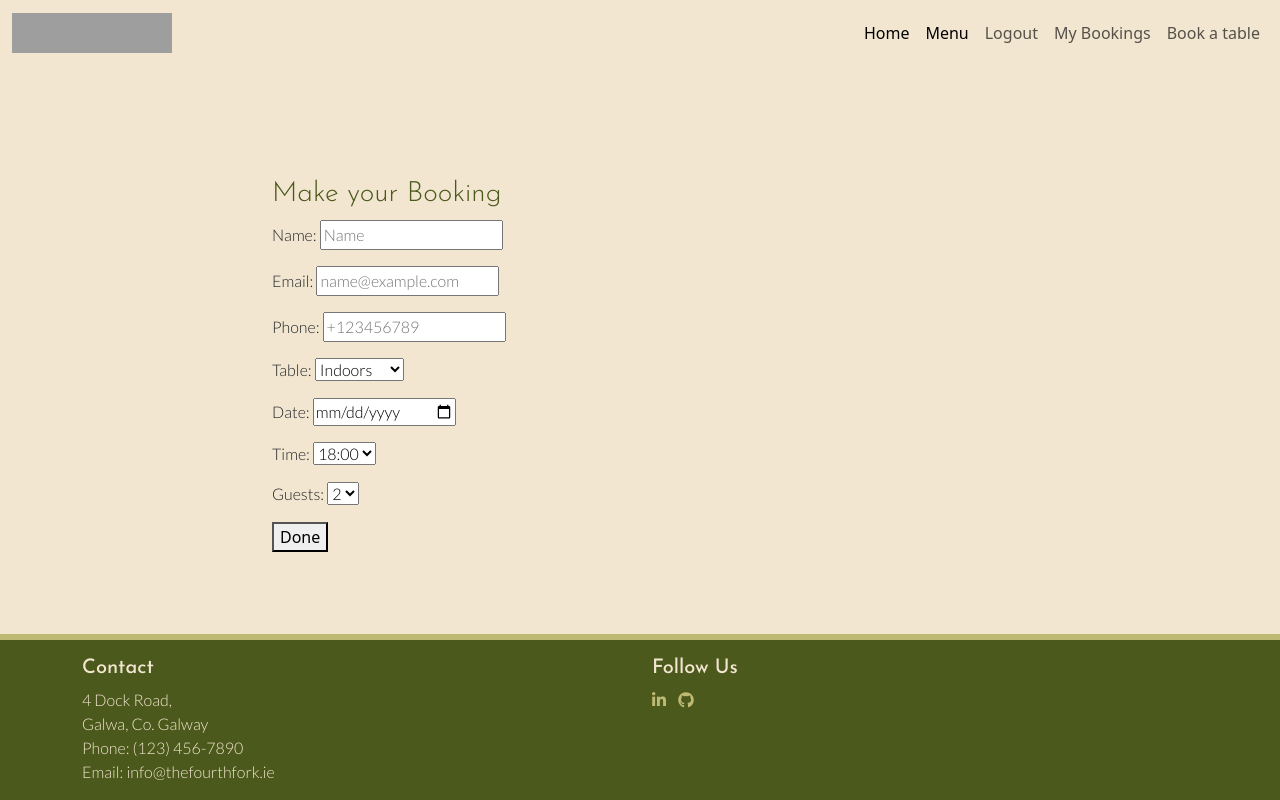
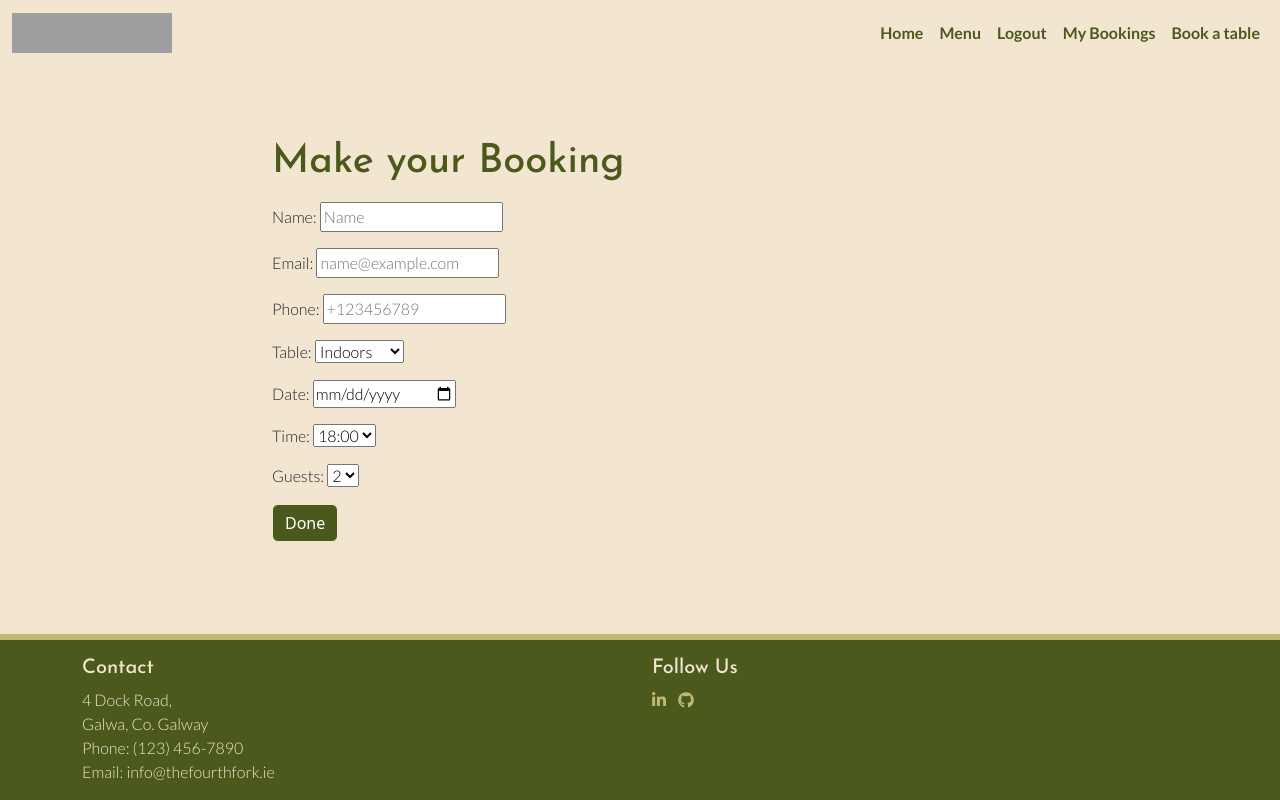
Before and after one commit to zemaciel/pp4, a Django app: page /booking/ in a window 1280 px wide. Run offline with Django 3.2, Linux system fonts and the light colour scheme; the visitor is signed in with stand-in values (Sample User, id 1); some libraries are stand-ins or nearby versions; grey boxes are pictures that could not be loaded.

Commit message:
Prepare for deployment

```diff
--- a/fourth_pp/settings.py
+++ b/fourth_pp/settings.py
@@ -29,7 +29,7 @@ TEMPLATES_DIR = os.path.join(BASE_DIR, 'templates')
 SECRET_KEY = 'django-insecure-xtcs#irev&&7g95o-_4cv+kz+m!ps$!&$a#p7dgqfpvk5^8e(!'
 
 # SECURITY WARNING: don't run with debug turned on in production!
-DEBUG = True
+DEBUG = False
 
 ALLOWED_HOSTS = ['8000-zemaciel-pp4-svhqmeqz8k1.ws-eu102.gitpod.io', 'localhost', '127.0.0.1', 'pp04.herokuapp.com']
 
--- a/static/css/style.css
+++ b/static/css/style.css
@@ -36,7 +36,6 @@ h4 {
     font-weight: 300;
 }
 
-
 h5 {
     font-family: 'Josefin Sans', sans-serif;
     font-weight: 500;
@@ -49,17 +48,20 @@ h5 {
     color: white;
 }
 
-footer {
-    border-top: 6px solid #BFBA73;
-    background-color: #4C591C;
-    color: #F2E6D0
-}
+/* Top Nav Bar */
 
-.logo {
-    font-family: 'Josefin Sans', sans-serif;
+.navbar-nav .nav-link {
+    font-family: 'lato', sans-serif;
     font-weight: 700;
     color: #4C591C;
-}
+  }
+
+.navbar-nav .nav-link.active {
+    font-family: 'lato', sans-serif;
+    font-weight: 700;
+    color: #4C591C;
+  }
+
 
 .bg-sand {
     background-color: #F2E6D0;
@@ -76,6 +78,7 @@ footer {
     font-weight: 500;
 }
 
+/* Buttons */
 .btn-primary {
     color: #ffffff;
     background-color: #4C591C;
@@ -88,12 +91,20 @@ footer {
     border-color: #BFBA73;
 }
 
+/* Hero image on the index page */
 .hero-photo {
         background-image: url('https://res.cloudinary.com/drk0hx3um/image/upload/v1688826694/pp4/hero_1_mjfdog.webp');
         background-size: cover;
         background-position: center;
         height: 350px;
       }
+
+/* Footer */
+footer {
+    border-top: 6px solid #BFBA73;
+    background-color: #4C591C;
+    color: #F2E6D0
+}
 
 .fa-brands{
     color:#BFBA73;
--- a/templates/base.html
+++ b/templates/base.html
@@ -99,8 +99,9 @@
                 <div class="col-md-6">
                     <h5>Follow Us</h5>
                     <ul class="list-inline">
-                        <li class="list-inline-item"><a href="https://www.linkedin.com/in/josemaciel/"><i class="fa-brands fa-linkedin-in"></i></a></li>
-                        <li class="list-inline-item"><a href="https://github.com/users/zemaciel/"><i class="fa-brands fa-github"></i></a></li>
+                        <li class="list-inline-item"><a href="https://www.linkedin.com/in/josemaciel/" target="_blank" rel="noopener" aria-label="LinkedIn (opens in a new tab)"><i class="fa-brands fa-linkedin-in"></i></a></li>
+                        <li class="list-inline-item"><a href="https://github.com/zemaciel/" target="_blank" rel="noopener" aria-label="Github (opens in a new tab)"><i class="fa-brands fa-github"></i></a></li>
+
                     </ul>
                 </div>
             </div>
--- a/templates/booking.html
+++ b/templates/booking.html
@@ -4,17 +4,18 @@
 {% if user.is_authenticated %}
 <!-- The booking form that is used to make a booking -->
 <section>
-  <div class="container height mt-5 pt-5">
+  <div class="container height mt-5 pt-2">
     <div class="row">
       <div class="col-md-8 mt-3 offset-md-2">
         {% if user.is_authenticated %}
-        <h3>Make your Booking</h3>
-
+        <h1>Make your Booking</h1>
+        <div class="pt-2">
         <form method="POST">
           {% csrf_token %}
           {{ form.as_p }}
-          <button class="account-btn" type="submit">Done</button>
+          <button class="btn btn-primary account-btn" type="submit">Done</button>
         </form>
+      </div>
         {% else %}
         <p>To make a reservation, please <a href="{% url 'account_login' %}">login</a>. If you have not
           created an account yet, then please <a href="{% url 'account_signup' %}">sign up.</a></p>
```
